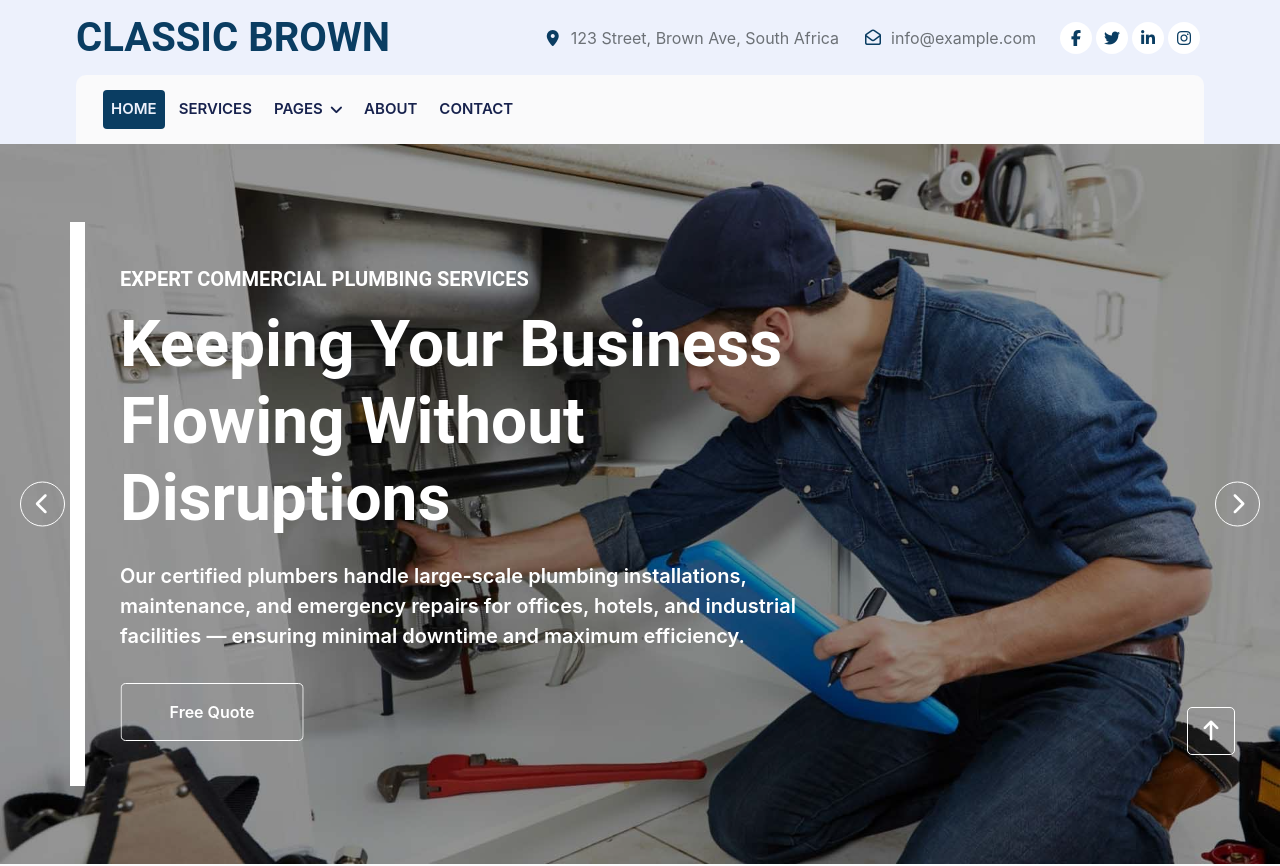
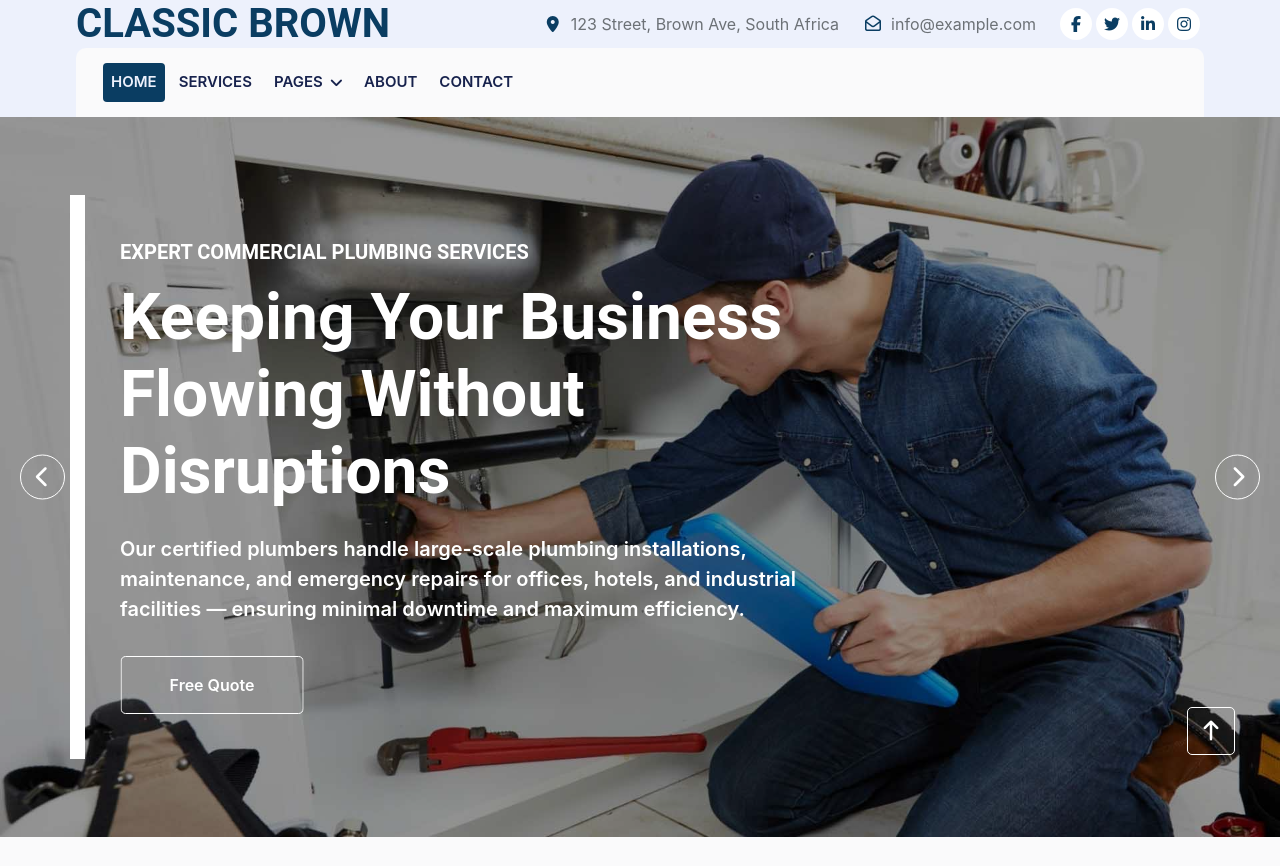
Before and after one commit to DafetiteOgaga/classic_brownline_plumbing_services, a React (Create React App) app in the folder classic_brownline_plumbing_services_website/: page / in a window 1280 px wide. Shown: the top 866 px of the page. Built offline with nearby package versions, Linux system fonts and the light colour scheme.

Commit message:
style.css: minor fix

```diff
--- a/classic_brownline_plumbing_services_website/src/assets/css/style.css
+++ b/classic_brownline_plumbing_services_website/src/assets/css/style.css
@@ -314,7 +314,7 @@ html {
 
 /*** Navbar ***/
 .top-bar {
-    height: 75px;
+    /* height: 75px; */
     padding: 0 4rem;
 }
 
```
